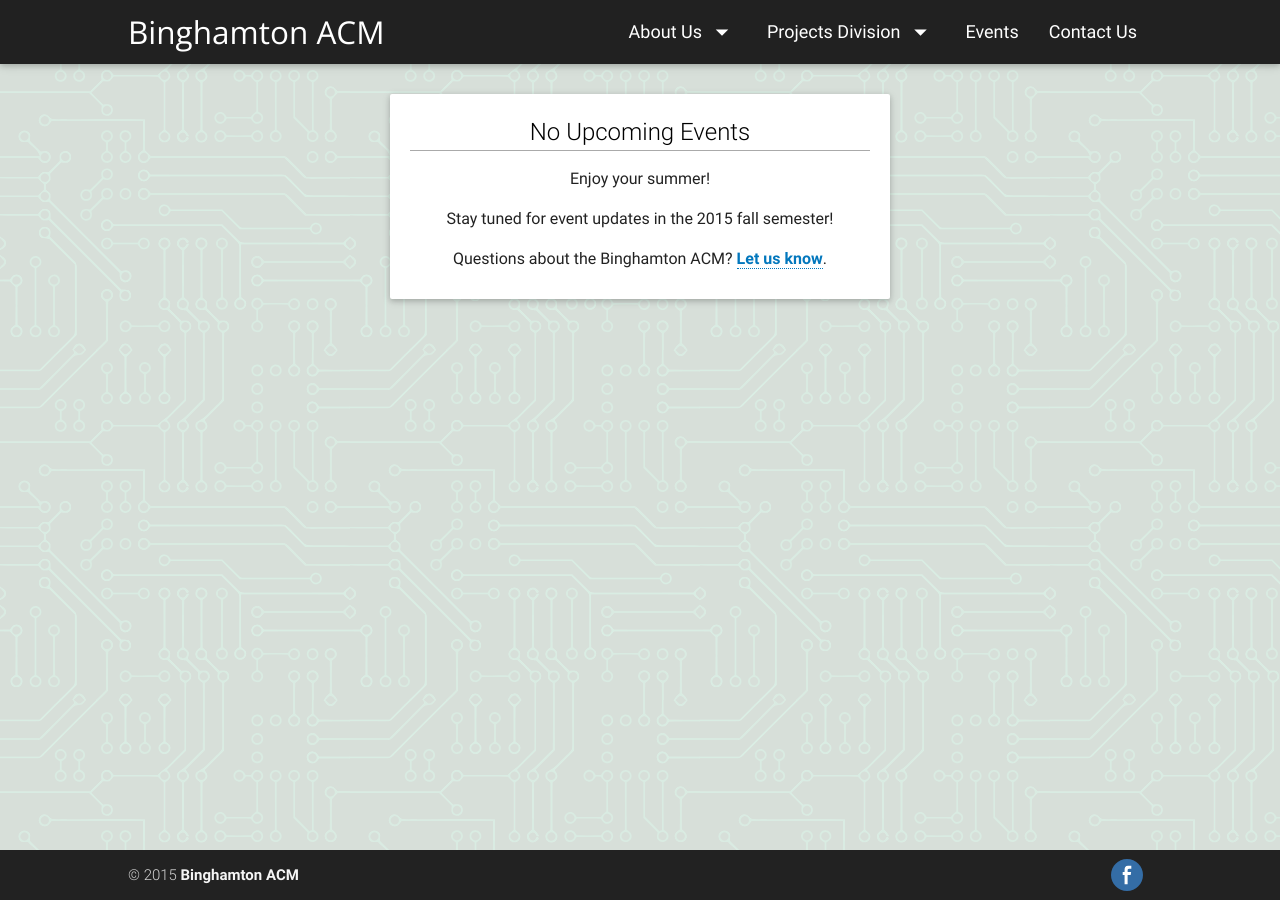
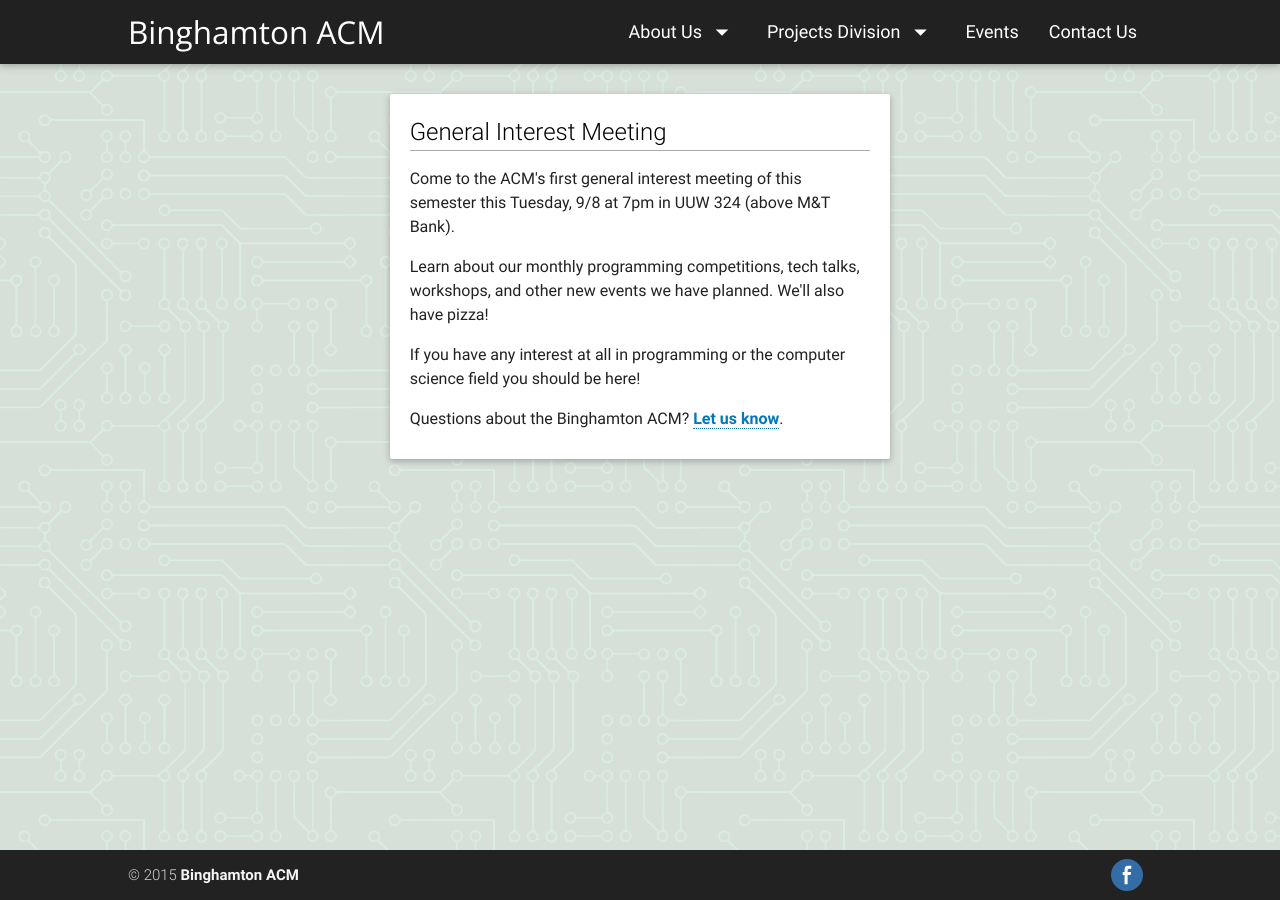
Before and after one commit to BinghamtonACM/old-web, a Jekyll site: the page built from events.html, in a window 1280 px wide. Built offline with Jekyll 4.4.1, drawn with Linux system fonts in a browser that asks for light colours.

Commit message:
Add GIM announcement

```diff
--- a/events.html
+++ b/events.html
@@ -4,12 +4,13 @@ title: Events
 ---
 
 <div class="row">
-    <div class="col s12 m8 l6 offset-m2 offset-l3 center-align">
+    <div class="col s12 m8 l6 offset-m2 offset-l3">
         <div class="card">
             <div class="card-content">
-                <div class="card-title black-text border">No Upcoming Events</div>
-                <p>Enjoy your summer!</p>
-                <p>Stay tuned for event updates in the 2015 fall semester!</p>
+                <div class="card-title black-text border">General Interest Meeting</div>
+                <p>Come to the ACM's first general interest meeting of this semester this Tuesday, 9/8 at 7pm in UUW 324 (above M&T Bank).</p>
+                <p>Learn about our monthly programming competitions, tech talks, workshops, and other new events we have planned. We'll also have pizza!</p>
+                <p>If you have any interest at all in programming or the computer science field you should be here!</p>
                 <p>Questions about the Binghamton ACM? <a href="{{ site.baseurl }}/eboard.html">Let us know</a>.</p>
             </div>
         </div>
```
